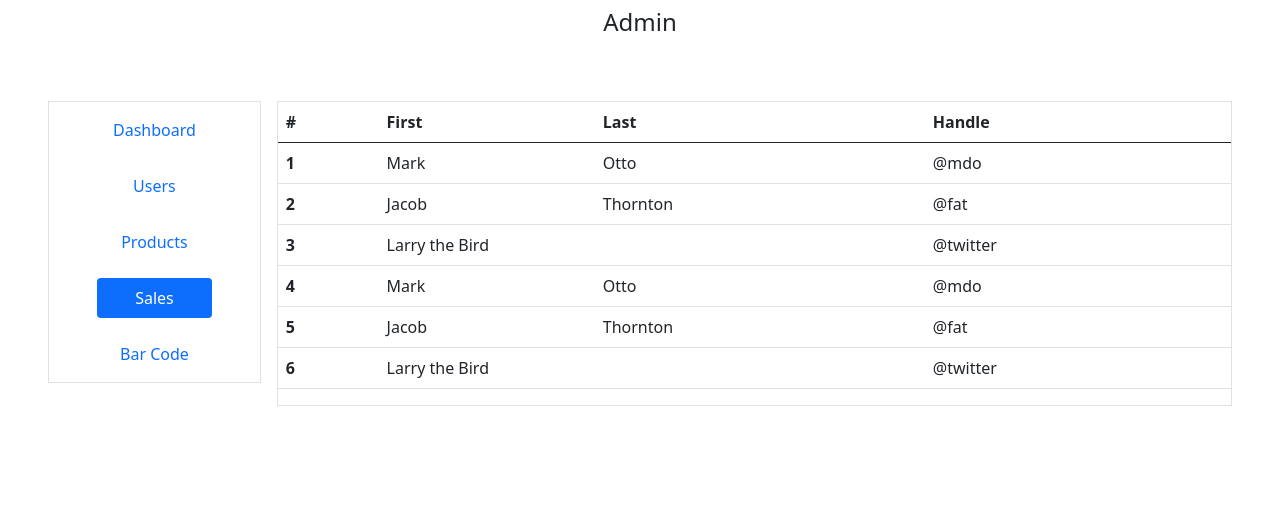
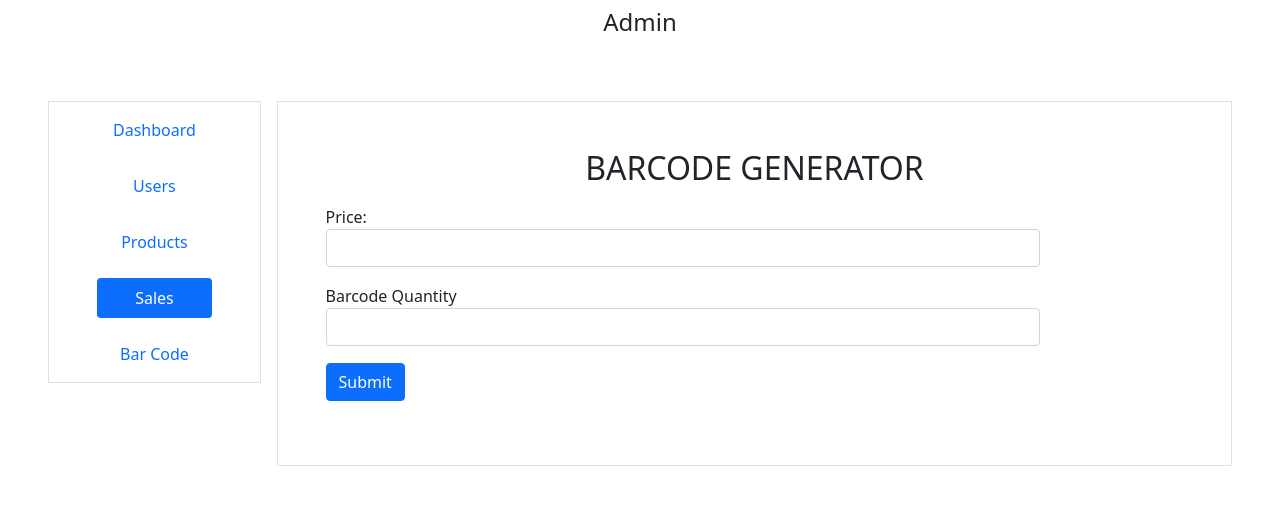
Before and after one commit to PiyawatSritavong/POS_Project, a PHP site: page /app/admin/admin.php in a window 1280 px wide, after a click on "Sales". Shown: the top 505 px of the page. Run offline with PHP 8.4, Linux system fonts and the light colour scheme.

Commit message:
Genbarcode
อิอิ

```diff
--- a/jaiheng-pos/src/app/admin/admin.php
+++ b/jaiheng-pos/src/app/admin/admin.php
@@ -168,50 +168,28 @@
                 </div>
                 <div class="tab-pane fade" id="v-pills-settings" role="tabpanel" aria-labelledby="v-pills-settings-tab">
                     <table class="table table-hover">
-                        <thead>
-                            <tr>
-                            <th scope="col">#</th>
-                            <th scope="col">First</th>
-                            <th scope="col">Last</th>
-                            <th scope="col">Handle</th>
-                            </tr>
-                        </thead>
-                        <tbody>
-                            <tr>
-                                <th scope="row">1</th>
-                                <td>Mark</td>
-                                <td>Otto</td>
-                                <td>@mdo</td>
-                            </tr>
-                            <tr>
-                                <th scope="row">2</th>
-                                <td>Jacob</td>
-                                <td>Thornton</td>
-                                <td>@fat</td>
-                            </tr>
-                            <tr>
-                                <th scope="row">3</th>
-                                <td colspan="2">Larry the Bird</td>
-                                <td>@twitter</td>
-                            </tr>
-                            <tr>
-                                <th scope="row">4</th>
-                                <td>Mark</td>
-                                <td>Otto</td>
-                                <td>@mdo</td>
-                            </tr>
-                            <tr>
-                                <th scope="row">5</th>
-                                <td>Jacob</td>
-                                <td>Thornton</td>
-                                <td>@fat</td>
-                            </tr>
-                            <tr>
-                                <th scope="row">6</th>
-                                <td colspan="2">Larry the Bird</td>
-                                <td>@twitter</td>
-                            </tr>
-                        </tbody>
+                        <div style="margin: 5%;">
+                            <h2 class="text-center">BARCODE GENERATOR</h2>
+                            <form class="form-horizontal" method="post" action="barcode.php" target="_blank">
+                                <div class="form-group" style="margin-top: 2%;">
+                                    <label class="control-label col-sm-2" for="product_id">Price:</label>
+                                <div class="col-sm-10">
+                                    <input autocomplete="OFF" type="text" class="form-control" id="product_id" name="product_id">
+                                </div>
+                                </div>
+                                <div class="form-group" style="margin-top: 2%;">
+                                    <label class="control-label col-sm-2" for="print_qty">Barcode Quantity</label>
+                                <div class="col-sm-10">
+                                    <input autocomplete="OFF" type="print_qty" class="form-control" id="print_qty"  name="print_qty">
+                                </div>
+                                </div>
+                                <div class="form-group" style="margin-top: 2%;">
+                                <div class="col-sm-offset-2 col-sm-10">
+                                <button type="submit" class="btn btn-primary">Submit</button>
+                                </div>
+                                </div>
+                            </form>
+                        </div>
                     </table>
                 </div>
             </div>
```
Also changed, not shown: jaiheng-pos/src/app/admin/barcode.php (added, +54 -0 lines), jaiheng-pos/src/app/admin/barcode128.php (added, +43 -0 lines).
